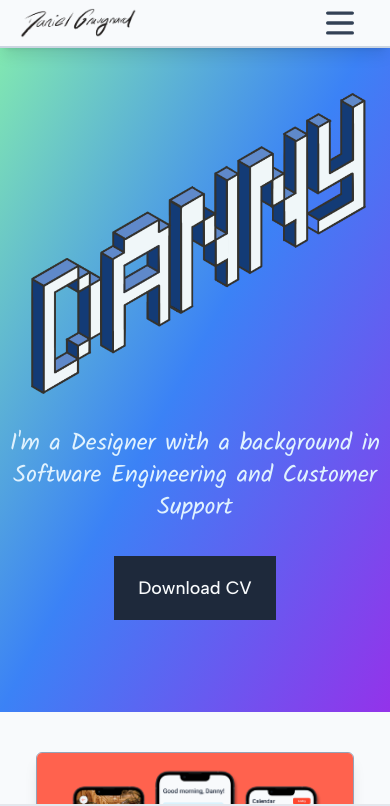
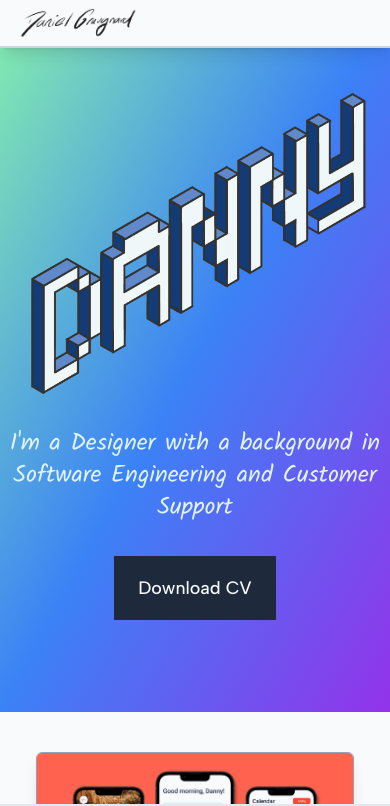
Before and after one commit to dan11218/portfolio-app, a Next.js app: page / in a window 390 px wide. Shown: the top 806 px of the page. Built offline with nearby package versions, Linux system fonts and the light colour scheme.

Commit message:
removes mobile navbar for developement

```diff
--- a/app/navbar.tsx
+++ b/app/navbar.tsx
@@ -38,7 +38,7 @@ export default function Navbar() {
             About me
           </Link>
         </div>
-        <div className="absolute right-0 flex h-full w-[60px] flex-col items-center justify-center transition duration-300 ease-in-out hover:bg-slate-800 hover:text-slate-50 md:invisible dark:hover:bg-slate-50 dark:hover:text-slate-800">
+        {/* <div className="absolute right-0 flex h-full w-[60px] flex-col items-center justify-center transition duration-300 ease-in-out hover:bg-slate-800 hover:text-slate-50 md:invisible dark:hover:bg-slate-50 dark:hover:text-slate-800">
           <svg
             className="h-7 w-7"
             aria-hidden="true"
@@ -54,7 +54,7 @@ export default function Navbar() {
               d="M1 1h15M1 7h15M1 13h15"
             />
           </svg>
-        </div>
+        </div> */}
       </div>
     </nav>
   );
```
